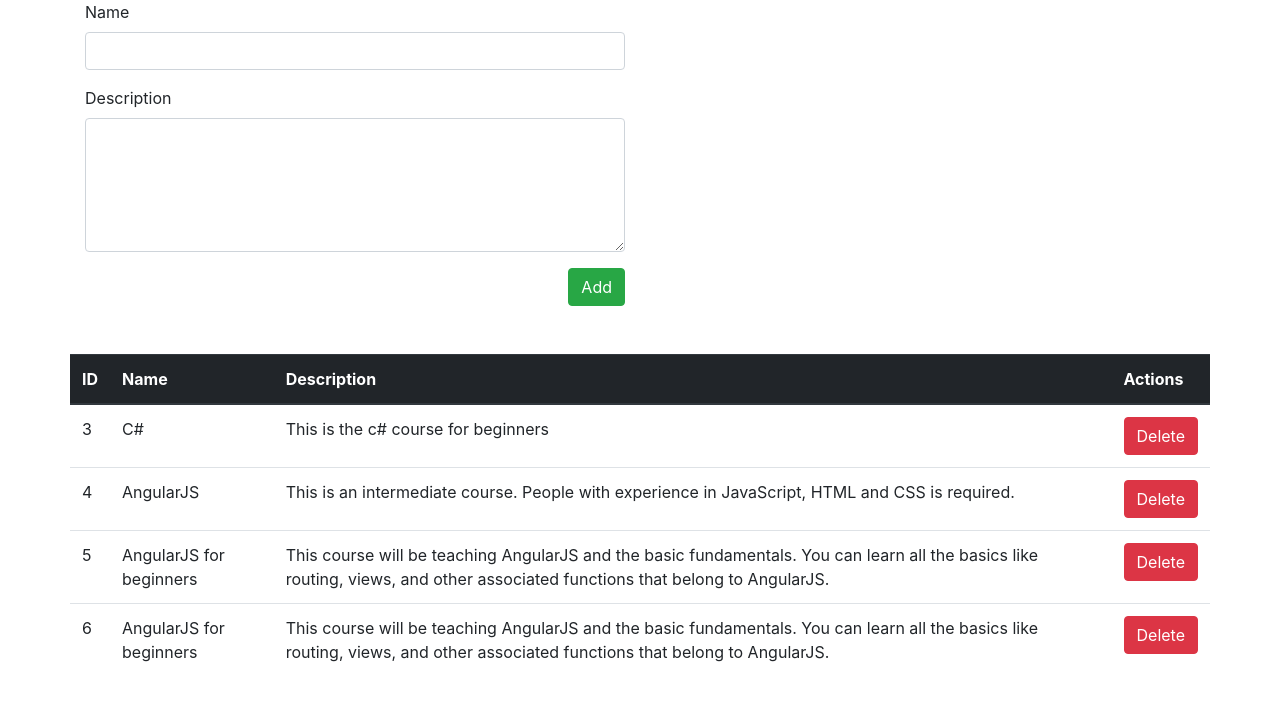
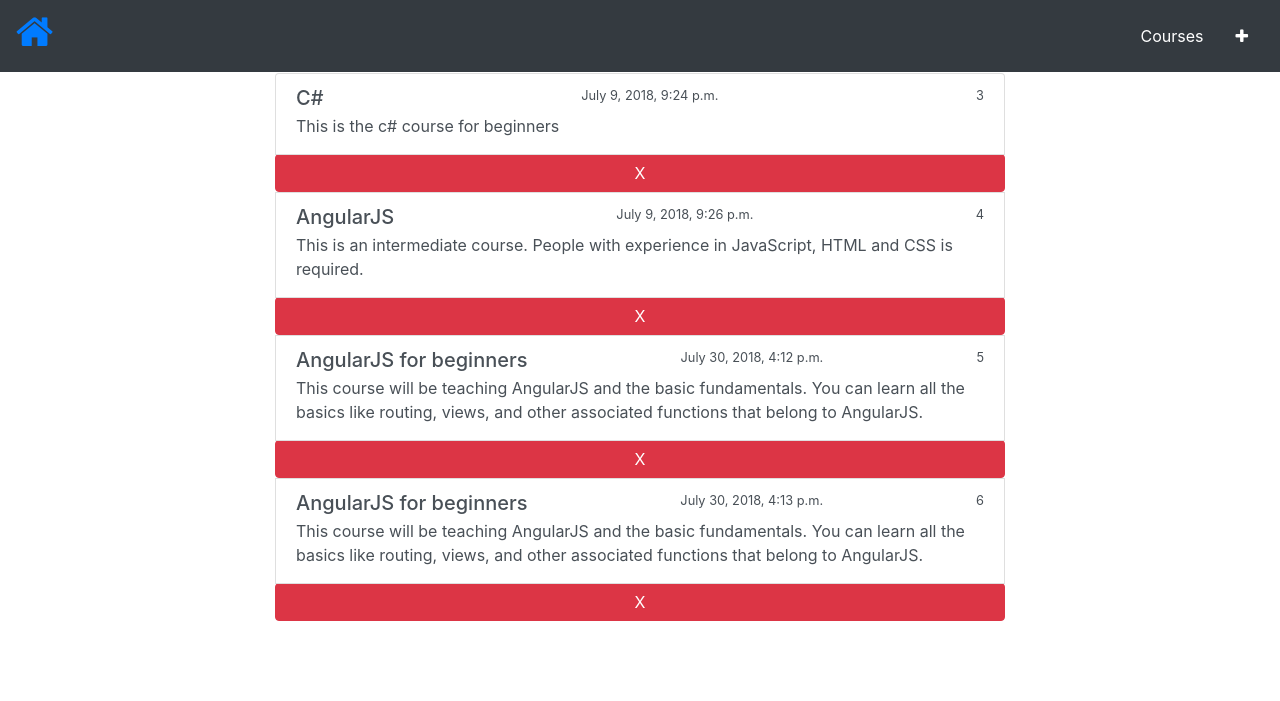
Before and after one commit to stradtkt/Django-Courses, a Django app: page / in a window 1280 px wide. Shown: the top 701 px of the page. Run offline with Django 3.2, Linux system fonts and the light colour scheme; data comes from the database, SQL or seed files in the repository; both versions use the stored data as it was after the commit; some libraries are stand-ins or nearby versions.

Commit message:
Added more functionality to courses

```diff
--- a/apps/course_app/models.py
+++ b/apps/course_app/models.py
@@ -3,9 +3,37 @@ from __future__ import unicode_literals
 
 from django.db import models
 
-# Create your models here.
+
+class CourseManager(models.Manager):
+    def validate_course(self, postData):
+        errors = {}
+        if len(postData['name']) < 6:
+            errors['name'] = "You need to add at least 6 characters for the name"
+        if len(postData['description']) < 10:
+            errors['description'] = "You need at least 10 characters for the description"
+        return errors
+
+
 class Course(models.Model):
     name = models.CharField(max_length=255)
     description = models.TextField()
     created_at = models.DateTimeField(auto_now_add=True)
     updated_at = models.DateTimeField(auto_now=True)
+    objects = CourseManager()
+
+class SubjectManager(models.Manager):
+    def validate_subject(self, postData):
+        errors = {}
+        if len(postData['title']) < 5:
+            errors['title'] = "Title needs to be 5 or more characters"
+        if len(postData['description']) < 10:
+            errors['description'] = "Description needs to be 10 or more characters"
+        return errors
+
+class Subject(models.Model):
+    title = models.CharField(max_length=100)
+    description = models.TextField()
+    course = models.ForeignKey(Course, related_name="course")
+    created_at = models.DateTimeField(auto_now_add=True)
+    updated_at = models.DateTimeField(auto_now=True)
+    objects = SubjectManager()
--- a/apps/course_app/templates/course_app/index.html
+++ b/apps/course_app/templates/course_app/index.html
@@ -1,64 +1,40 @@
-<!DOCTYPE html>
-<html lang="en">
-<head>
-<meta charset="UTF-8">
-<meta name="viewport" content="width=device-width, initial-scale=1.0">
-<meta http-equiv="X-UA-Compatible" content="ie=edge">
-<link rel="stylesheet" href="https://maxcdn.bootstrapcdn.com/bootstrap/4.0.0/css/bootstrap.min.css">
-<link rel="stylesheet" href="https://cdnjs.cloudflare.com/ajax/libs/font-awesome/4.7.0/css/font-awesome.css">
-<title>Django | Courses Home</title>
-</head>
-<body>
+{% extends 'course_app/layout.html' %}
+{% block title %}{{block.super}} | Home {% endblock%}
+{% block body %}
 
-    <div class="container">
-        <div class="row mb-5">
-            <div class="col-md-6">
-                <form action="add_course" method="POST">
-                    {% csrf_token %}
-                    <div class="form-group">
-                        <label for="name">Name</label>
-                        <input type="text" name="name" class="form-control">
-                    </div>
-                    <div class="form-group">
-                            <label for="description">Description</label>
-                        <textarea name="description" class="form-control" cols="30" rows="5"></textarea>
-                    </div>
-                    <input type="submit" value="Add" class="btn btn-success pull-right">
-                </form>
-            </div>
-            <div class="col-md-6"></div>
-        </div>
-        <div class="row">
-            <table class="table">
-                <thead class="thead-dark">
-                    <tr>
-                        <th>ID</th>
-                        <th>Name</th>
-                        <th>Description</th>
-                        <th>Actions</th>
-                    </tr>
-                </thead>
-                <tbody>
-                    {% if courses %}
-                    {% for course in courses %}
-                    <tr>
-                        <td>{{course.id}}</td>
-                        <td>{{course.name}}</td>
-                        <td>{{course.description}}</td>
-                        <td>
-                            <a href="{{course.id}}/delete" class="btn btn-danger">Delete</a>
-                        </td>
-                    </tr>
-                    {% endfor %}
-                    {% endif %}
-                </tbody>
-            </table>
+<div class="row">
+    <div class="col-lg-6 offset-3">
+            {% if messages %}
+            <ul class="messages">
+                {% for message in messages %}
+                    <li{% if message.tags == "error" %} class="bg-danger text-white"
+                    {% elif message.tags == "success" %} class="bg-success text-white"
+                    {% endif %}>{{message}}</li><br>
+                {% endfor %}
+            </ul>
+        {% endif %}
+    </div>
+</div>
+
+
+<div class="row">
+    <div class="col-md-8 offset-2">
+        <div class="list-group">
+            {% if courses %}
+            {% for course in courses %}
+            <a href="{% url 'courses:subjects' course.id %}" class="list-group-item list-group-item-action flex-column align-items-start">
+                <div class="d-flex w-100 justify-content-between">
+                    <h5 class="mb-1">{{course.name}}</h5>
+                    <small>{{course.created_at}}</small>
+                    <small>{{course.id}}</small>
+                </div>
+                <p class="mb-1">{{course.description}}</p>
+                <a href="{% url 'courses:delete_course' course.id %}" class="btn btn-danger pull-right">X</a>
+            </a>
+            {% endfor %}
+            {% endif %}
         </div>
     </div>
+</div>
 
-
-<script src="https://cdnjs.cloudflare.com/ajax/libs/jquery/3.3.1/jquery.slim.min.js"></script>
-<script src="https://cdnjs.cloudflare.com/ajax/libs/popper.js/1.13.0/umd/popper.min.js"></script>
-<script src="https://cdnjs.cloudflare.com/ajax/libs/twitter-bootstrap/4.0.0/js/bootstrap.min.js"></script>
-</body>
-</html>
+{% endblock %}
--- /dev/null
+++ b/apps/course_app/templates/course_app/layout.html
@@ -0,0 +1,29 @@
+<!DOCTYPE html>
+<html lang="en">
+<head>
+<meta charset="UTF-8">
+<meta name="viewport" content="width=device-width, initial-scale=1.0">
+<meta http-equiv="X-UA-Compatible" content="ie=edge">
+<link rel="stylesheet" href="https://maxcdn.bootstrapcdn.com/bootstrap/4.0.0/css/bootstrap.min.css">
+<link rel="stylesheet" href="https://cdnjs.cloudflare.com/ajax/libs/font-awesome/4.7.0/css/font-awesome.css">
+{% load staticfiles %}
+<link rel="stylesheet" href="{% static 'course_app/css/app.css' %}">
+<title>{% block title %}Django{% endblock %}</title>
+</head>
+<body>
+<nav class="navbar bg-dark navbar-dark">
+    <span class="h1 text-white"><a href="{% url 'courses:home' %}"><i class="fa fa-home"></i></a></span>
+    <ul class="nav">
+        <li class="nav-item"><a href="{% url 'courses:home' %}" class="nav-link text-white">Courses</a></li>
+        <li class="nav-item"><a href="{% url 'courses:add_course_page' %}" class="nav-link text-white"><i class="fa fa-plus"></i></a></li>
+    </ul>
+</nav>
+<div class="container">
+    {% block body %}{% endblock %}
+</div>
+
+<script src="https://code.jquery.com/jquery-3.3.1.min.js"integrity="sha256-FgpCb/KJQlLNfOu91ta32o/NMZxltwRo8QtmkMRdAu8="crossorigin="anonymous"></script>
+<script src="https://cdnjs.cloudflare.com/ajax/libs/popper.js/1.13.0/umd/popper.min.js"></script>
+<script src="https://cdnjs.cloudflare.com/ajax/libs/twitter-bootstrap/4.0.0/js/bootstrap.min.js"></script>
+</body>
+</html>
--- a/apps/course_app/urls.py
+++ b/apps/course_app/urls.py
@@ -2,7 +2,9 @@ from django.conf.urls import url
 from . import views
 
 urlpatterns = [
-    url(r'^$', views.index),
-    url(r'^add_course$', views.add_course),
-    url(r'^(?P<id>\d+)/delete$', views.destroy),
+    url(r'^$', views.index, name="home"),
+    url(r'^add_course$', views.add_course, name="add_course"),
+    url(r'^add-course-page$', views.add_course_page, name="add_course_page"),
+    url(r'^(?P<id>\d+)/delete_course$', views.delete_course, name="delete_course"),
+    url(r'^(?P<id>\d+)/subjects', views.subjects, name="subjects"),
 ]
--- a/apps/course_app/views.py
+++ b/apps/course_app/views.py
@@ -1,21 +1,59 @@
 # -*- coding: utf-8 -*-
 from __future__ import unicode_literals
+from django.shortcuts import render, HttpResponse, redirect
+from django.contrib import messages
+from .models import *
+from django.core.urlresolvers import reverse
 
-from django.shortcuts import render, HttpResponse, redirect
-from .models import Course
-# Create your views here.
+
 def index(request):
     courses = Course.objects.all()
-    context = {"courses": courses}
+    context = {
+        "courses": courses
+    }
     return render(request, 'course_app/index.html', context)
 
 def add_course(request):
-    name = request.POST['name']
-    description = request.POST['description']
-    course = Course.objects.create(name=name, description=description)
-    return redirect('/')
+    errors = Course.objects.validate_course(request.POST)
+    if len(errors):
+        for tag, error in errors.iteritems():
+            messages.error(request, error)
+        return redirect(reverse('courses:add_course_page'))
+    else:
+        name = request.POST['name']
+        description = request.POST['description']
+        Course.objects.create(name=name, description=description)
+        messages.success(request, 'Course Added Successfully')
+        return redirect(reverse('courses:home'))
 
-def destroy(request, id):
+def add_course_page(request):
+    return render(request, 'course_app/add-course.html')
+
+def delete_course(request, id):
     course = Course.objects.get(id=id)
     course.delete()
-    return redirect('/')
+    return redirect(reverse('courses:home'))
+
+def subjects(request, id):
+    course = Course.objects.get(id=id)
+    subjects = Subject.objects.filter(course=course)
+    context = {
+        "subjects": subjects,
+        "course": course,
+    }
+    return render(request, 'course_app/subjects.html', context)
+
+def add_subject(request, id):
+    errors = Course.objects.validate_course(request.POST)
+    if len(errors):
+        for tag, error in errors.iteritems():
+            messages.error(request, error)
+        return redirect(reverse('courses:subjects'))
+    else:
+        title = request.POST['title']
+        description = request.POST['description']
+        course = Course.objects.get(id=id)
+        courses = Subject.objects.get(course=course)
+        Subject.objects.create(title=title, description=description, course=courses)
+        messages.success(request, 'Added Subject')
+        return redirect(reverse('courses:subjects'))
--- a/courses/urls.py
+++ b/courses/urls.py
@@ -18,5 +18,5 @@ from django.contrib import admin
 
 urlpatterns = [
     url(r'^admin/', admin.site.urls),
-    url(r'^', include('apps.course_app.urls')),
+    url(r'^', include('apps.course_app.urls', namespace="courses")),
 ]
```
Also changed, not shown: apps/course_app/templates/course_app/add-course.html (added, +24 -0 lines), apps/course_app/templates/course_app/subjects.html (added, +36 -0 lines), apps/course_app/migrations/0002_subject.py (added), apps/course_app/static/course_app/css/app.css (added), db.sqlite3, 5 other files.
